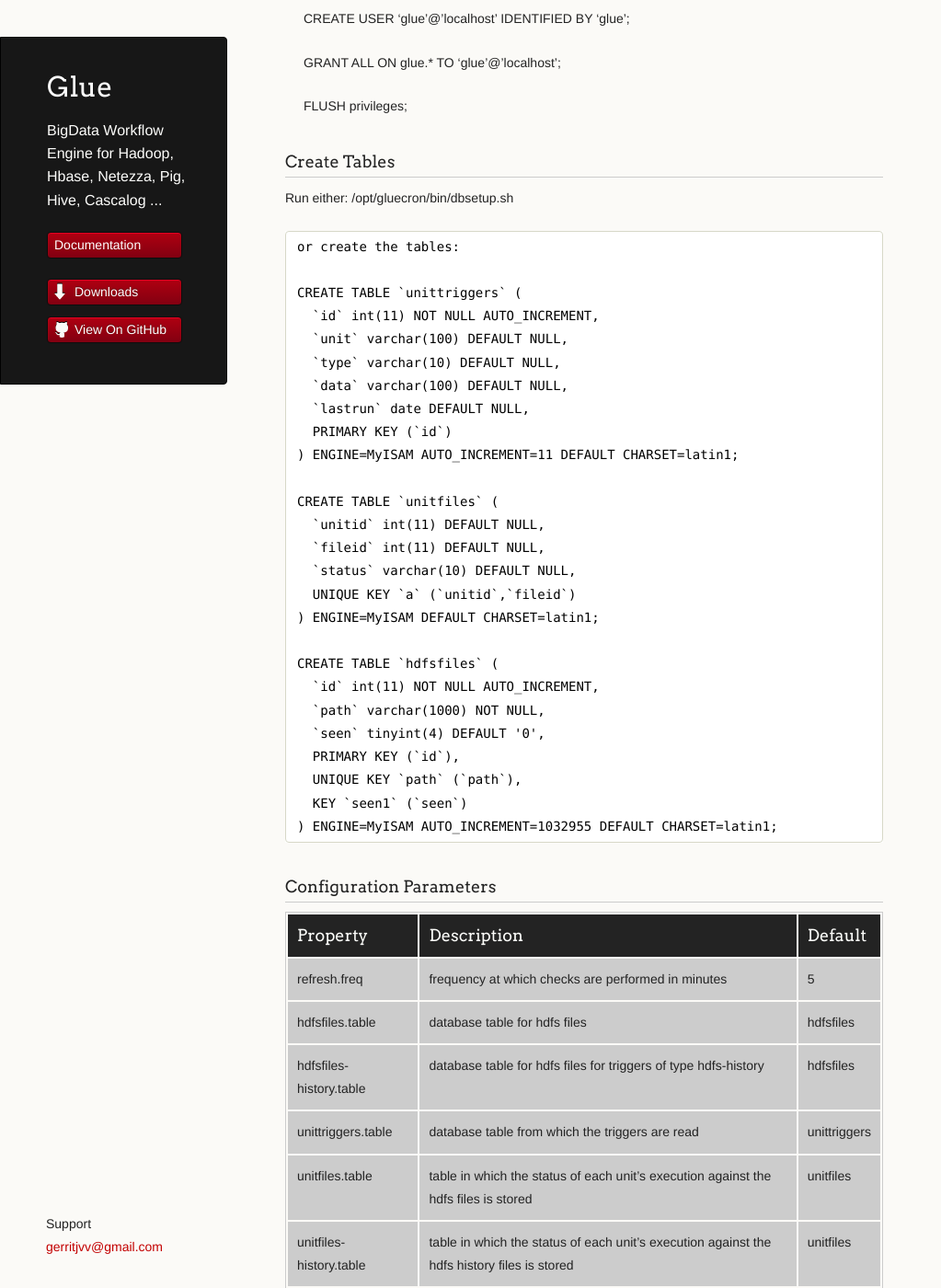
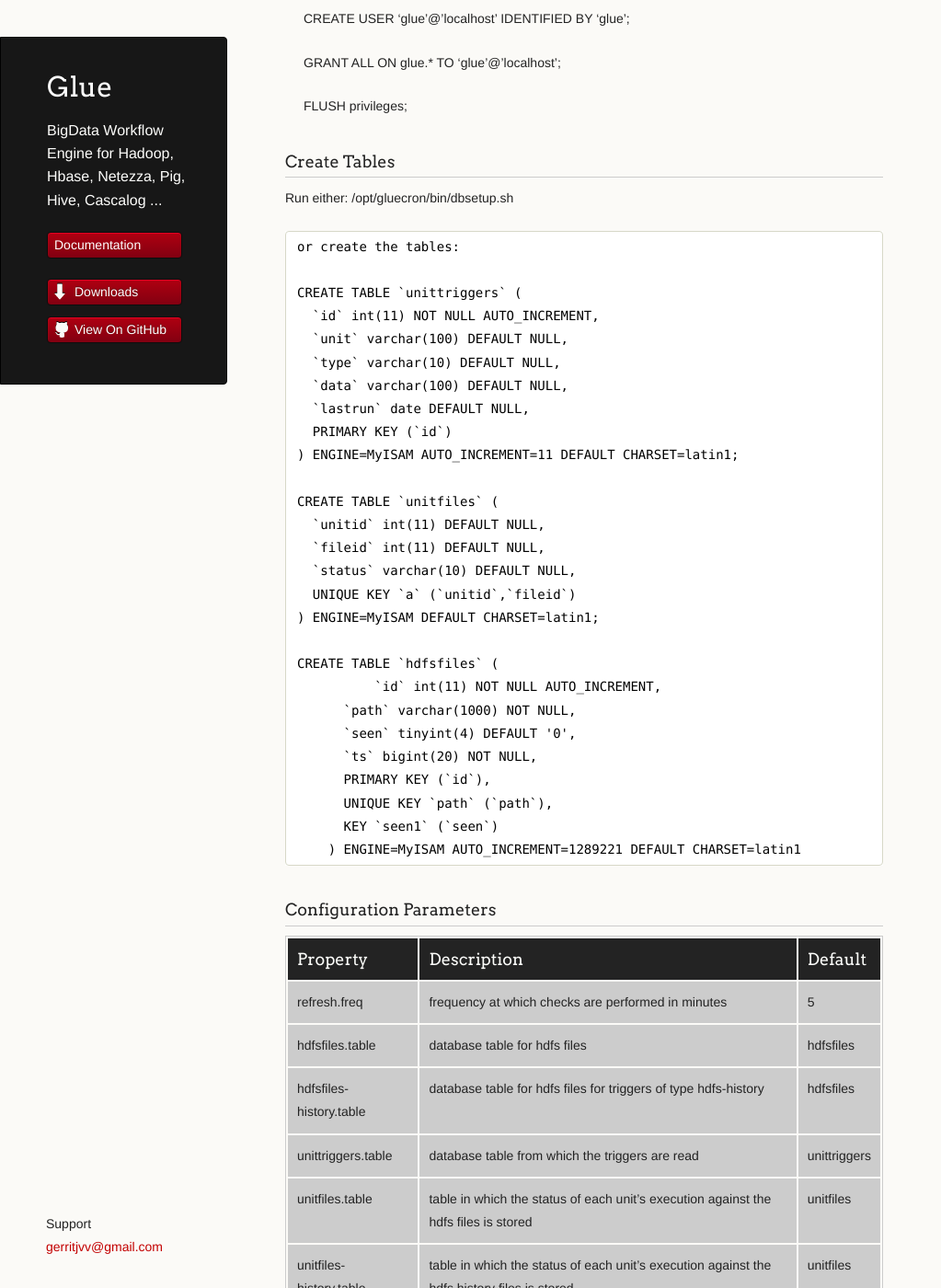
Before and after one commit to gerritjvv/glue, a Jekyll site: the page built from installAndRun.markdown, in a window 1280 px wide and 1400 px high, scrolled down 2431 px. Shown: the whole window at 92% size, without its empty margins (0-1023 px from the left). Built offline with Jekyll 4.4.1, drawn with Linux system fonts in a browser that asks for light colours; Markdown is read by kramdown in place of the engine named in the settings.

Commit message:
update gluecron hdfsfiles db definition

```diff
--- a/installAndRun.markdown
+++ b/installAndRun.markdown
@@ -136,13 +136,14 @@
 	) ENGINE=MyISAM DEFAULT CHARSET=latin1;
 
 	CREATE TABLE `hdfsfiles` (
-	  `id` int(11) NOT NULL AUTO_INCREMENT,
-	  `path` varchar(1000) NOT NULL,
-	  `seen` tinyint(4) DEFAULT '0',
-	  PRIMARY KEY (`id`),
-	  UNIQUE KEY `path` (`path`),
-	  KEY `seen1` (`seen`)
-	) ENGINE=MyISAM AUTO_INCREMENT=1032955 DEFAULT CHARSET=latin1;
+  	  `id` int(11) NOT NULL AUTO_INCREMENT,
+          `path` varchar(1000) NOT NULL,
+          `seen` tinyint(4) DEFAULT '0',
+          `ts` bigint(20) NOT NULL,
+          PRIMARY KEY (`id`),
+          UNIQUE KEY `path` (`path`),
+          KEY `seen1` (`seen`)
+        ) ENGINE=MyISAM AUTO_INCREMENT=1289221 DEFAULT CHARSET=latin1
 
 ### Configuration Parameters
 
```
